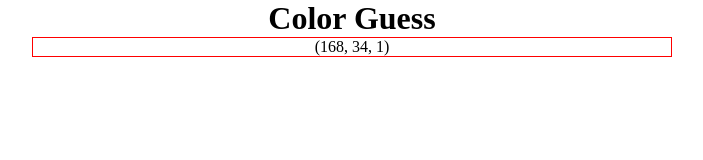
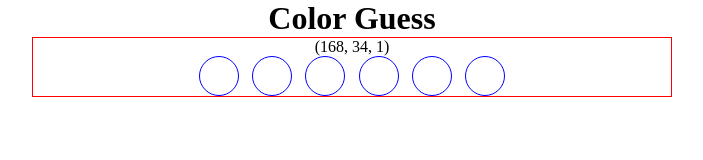
Before and after one commit to pedro-henrique-a-silva/color-guess, a website: page index.html in a window 1280 px wide. Shown: the whole page, without its empty margins (288-991 px from the left). Drawn offline with Linux system fonts and the light colour scheme.

Commit message:
Requisito 3 concluido, criando divs colors

```diff
--- a/index.html
+++ b/index.html
@@ -14,6 +14,14 @@
 
   <main>
     <p id="rgb-color">(168, 34, 1)</p>
+    <section id="colors">
+      <div class="ball"></div>
+      <div class="ball"></div>
+      <div class="ball"></div>
+      <div class="ball"></div>
+      <div class="ball"></div>
+      <div class="ball"></div>
+    </section>
   </main>
 </body>
 </html>
--- a/style.css
+++ b/style.css
@@ -9,8 +9,24 @@
 }
 
 main {
+  display: flex;
+  flex-direction: column;
+  align-items: center;
   border: 1px solid red;
   width: 50%;
   margin: auto;
-  text-align: center;
+  /* text-align: center; */
 }
+
+#colors {
+  display: flex;
+  justify-content: space-around;
+  width: 50%;
+}
+
+.ball {
+  width: 40px;
+  height: 40px;
+  border: 1px solid blue;
+  border-radius: 50px;
+}
```
